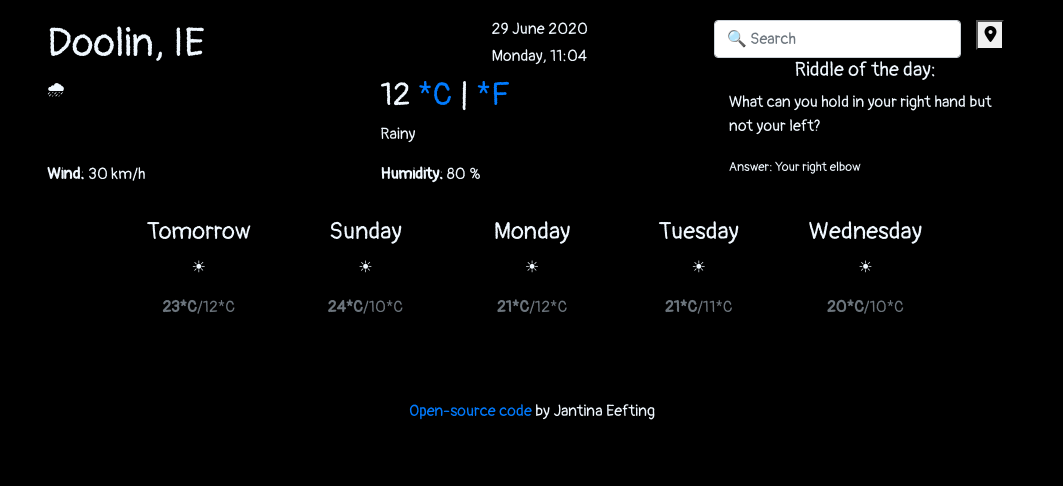
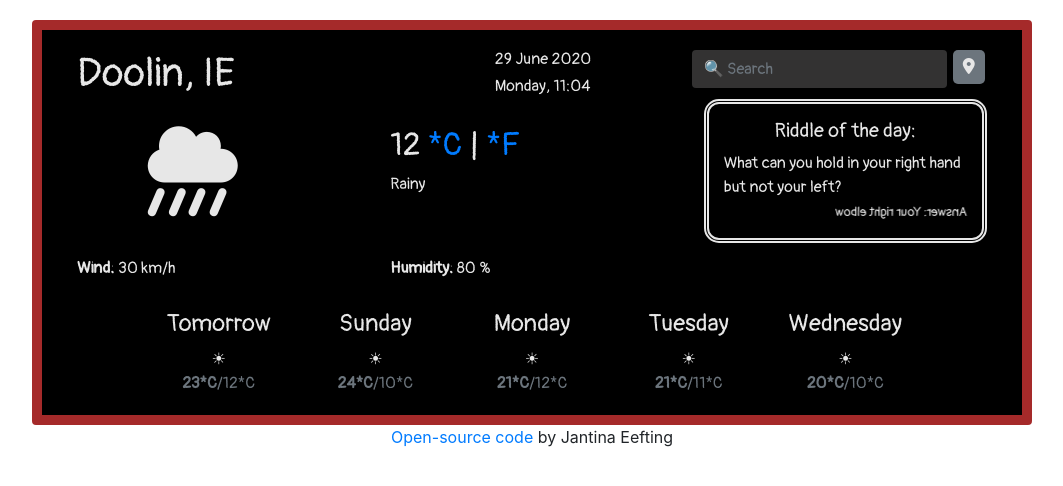
Before and after one commit to JantinaG/Jantina-Weather-App, a plain HTML site: page index.html in a window 1280 px wide. Shown: the whole page, without its empty margins (108-1171 px from the left). Drawn offline with nearby package versions, Linux system fonts and the light colour scheme.

Commit message:
Layout 99% done
Fix location button
Add margin/padding between search/location and riddle
Some classes added for custom CSS

```diff
--- a/index.html
+++ b/index.html
@@ -25,27 +25,30 @@
     ></script>
   </head>
   <body>
+    <div class="card card-body">
       <div class="container">
         <div class="row">
           <div class="col-8">
             <div class="row">
-            <div class="col-8">
+              <!-- City and Dates -->
+              <div class="col-8 cityDates">
                 <h1>Doolin, IE</h1>
               </div>
-            <div class="col-4">
+              <div class="col-4 cityDates">
                 <h6>29 June 2020</h6>
                 <h6>Monday, 11:04</h6>
               </div>
-            <div class="row"></div>
-            <div class="col-6">
-              <p>🌧</p>
+              <!-- Icon, Today Temp and Discription -->
+              <div class="col-6 middleBlock">
+                <i class="fas fa-cloud-showers-heavy today-icon"></i>
               </div>
-            <div class="col-6">
+              <div class="col-6 middleBlock">
                 <h2>12 <a href="#"> *C </a>|<a href="#"> *F</a></h2>
                 <p>Rainy</p>
               </div>
             </div>
-          <div class="row">
+            <!-- Wind and Humidity -->
+            <div class="row windHum">
               <div class="col-6">
                 <p><strong> Wind:</strong> 30 km/h</p>
               </div>
@@ -56,54 +59,61 @@
           </div>
           <div class="col-4">
             <div class="row">
-            <div class="col-10">
+              <!-- Search -->
+              <div class="col-10 padding">
                 <form>
                   <input
-                  class="form-control"
+                    class="form-control search"
                     type="text"
                     placeholder="🔍 Search"
                     autocomplete="off"
                   />
                 </form>
               </div>
-            <div class="2">
-              <button>
+              <!-- Current Location -->
+              <div class="col-2 padding">
+                <button class="location">
                   <i class="fas fa-map-marker-alt"></i>
                 </button>
               </div>
             </div>
-          <div class="col-12">
+            <!-- Riddle Box -->
+            <div class="col-12 riddleBox">
               <h5 class="text-center">Riddle of the day:</h5>
               <p>What can you hold in your right hand but not your left?</p>
-            <p><small>Answer: Your right elbow </small></p>
+              <p class="riddleAnswer">
+                <small>Answer: Your right elbow </small>
+              </p>
             </div>
           </div>
         </div>
+        <!-- Five Day Forecast -->
         <div class="row justify-content-center text-center">
-        <div class="col-sm-2 rounded-lg shadow-sm p-3 mb-5 rounded fiveDay">
+          <div class="col-sm-2 fiveDay">
             <h4>Tomorrow</h4>
             <p class="icon">☀</p>
             <p class="text-muted"><strong>23*C</strong>/12*C</p>
           </div>
-        <div class="col-sm-2 rounded-lg shadow-sm p-3 mb-5 rounded fiveDay">
+          <div class="col-sm-2 fiveDay">
             <h4>Sunday</h4>
             <p class="icon">☀</p>
             <p class="text-muted"><strong>24*C</strong>/10*C</p>
           </div>
-        <div class="col-sm-2 rounded-lg shadow-sm p-3 mb-5 rounded fiveDay">
+          <div class="col-sm-2 fiveDay">
             <h4>Monday</h4>
             <p class="icon">☀</p>
             <p class="text-muted"><strong>21*C</strong>/12*C</p>
           </div>
-        <div class="col-sm-2 rounded-lg shadow-sm p-3 mb-5 rounded fiveDay">
+          <div class="col-sm-2 fiveDay">
             <h4>Tuesday</h4>
             <p class="icon">☀</p>
             <p class="text-muted"><strong>21*C</strong>/11*C</p>
           </div>
-        <div class="col-sm-2 rounded-lg shadow-sm p-3 mb-5 rounded fiveDay">
+          <div class="col-sm-2 fiveDay">
             <h4>Wednesday</h4>
             <p class="icon">☀</p>
             <p class="text-muted"><strong>20*C</strong>/10*C</p>
+          </div>
         </div>
       </div>
     </div>
@@ -113,6 +123,7 @@
       >
       by Jantina Eefting
     </p>
+
     <script src="src/script.js"></script>
   </body>
 </html>
--- a/src/style.css
+++ b/src/style.css
@@ -1,7 +1,60 @@
-body {
+.card {
   font-family: "Pangolin", cursive;
   max-width: 1000px;
   margin: 20px auto;
+  margin-bottom: 0px !important;
   background-color: black;
-  color: aliceblue;
+  color: #e7e7e7;
+  border: 10px solid brown;
 }
+.container {
+  margin: 0 !important;
+}
+p {
+  margin-bottom: 0 !important;
+}
+.middleBlock {
+  margin-top: 20px !important;
+  margin-bottom: 20px !important;
+}
+.today-icon {
+  font-size: 90px;
+  padding: 0 25%;
+}
+.windHum {
+  margin-bottom: 15px;
+  padding-top: 20px;
+}
+button {
+  margin: 0px !important;
+}
+.search {
+  border: 0 !important;
+  background-color: #333232;
+  color: #e7e7e7;
+}
+.padding {
+  padding: 0 3px !important;
+}
+.location {
+  border: 0 !important;
+  padding: 5px 10px;
+  border-radius: 5px;
+  background-color: #6c757d;
+  color: #e7e7e7;
+  margin-bottom: 15px !important;
+}
+.riddleBox {
+  border: 5px double #e7e7e7;
+  border-radius: 15px;
+  padding: 15px;
+}
+.riddleAnswer {
+  display: block;
+  position: relative;
+  transform: rotateY(180deg);
+}
+.fiveDay {
+  margin: 0 !important;
+  padding-top: 15px;
+}
```
Lines whose indentation alone changed are shown as unchanged.
